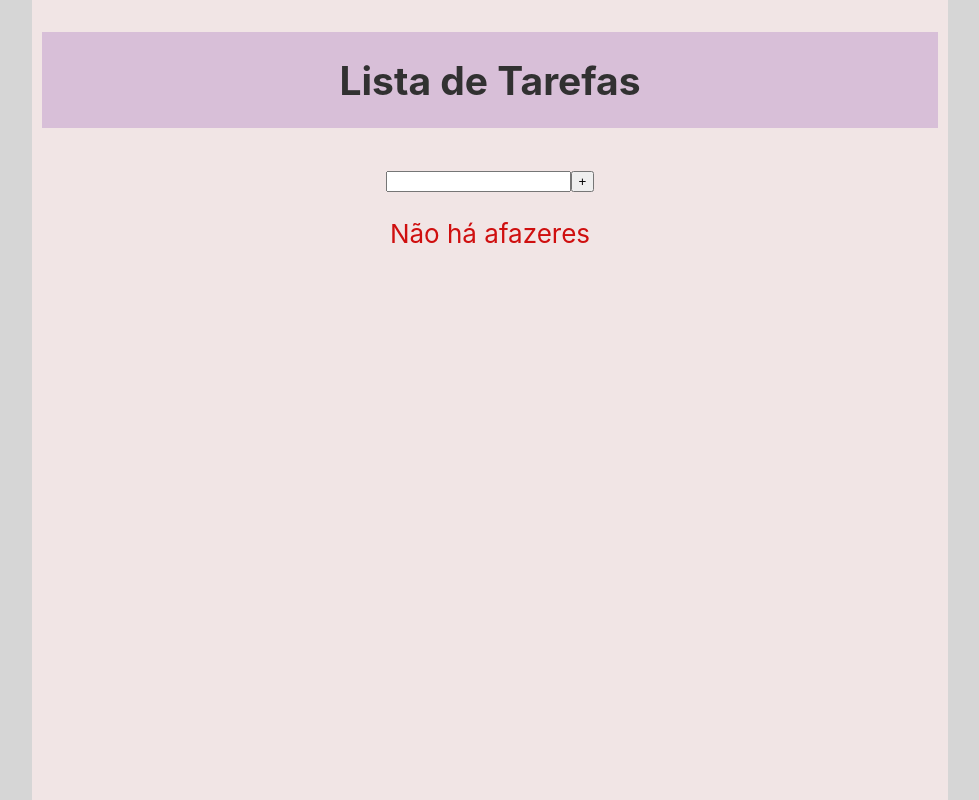
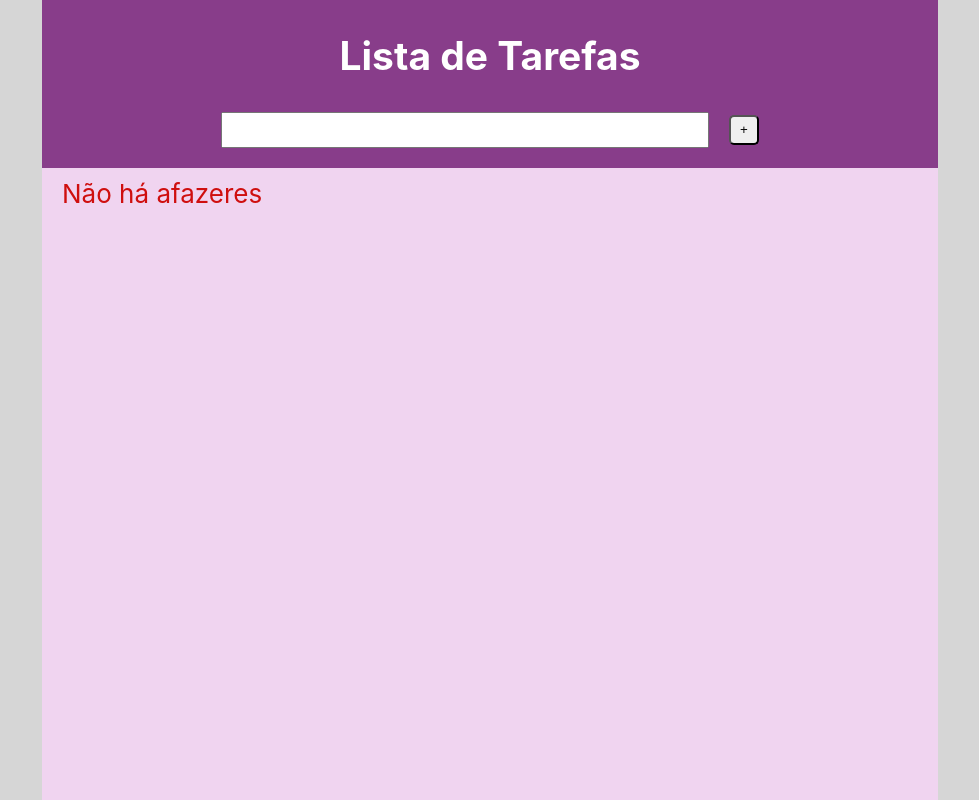
Before and after one commit to wellingtonsilva04/todoReact, a React (Create React App) app: page / in a window 1280 px wide. Shown: the whole page, without its empty margins (150-1129 px from the left). Built offline with nearby package versions, Linux system fonts and the light colour scheme.

Commit message:
refatorado o componente todolist e alterado o style da aplicação

```diff
--- a/src/App.css
+++ b/src/App.css
@@ -3,35 +3,75 @@
     min-height: 100vh;
     max-width: 70vw;
     display: flex;
-    padding-left: 10px;
-    padding-right: 10px;
-    align-items: center;
     flex-direction: column;
     font-size: calc(10px + 2vmin);
     background-color: rgb(241, 229, 229);
 }
 
-h2 {
-    display: flex;
-    flex: 1;
-    max-height: 12vh;
-    width: 100%;
-    align-items: center;
-    justify-content: center;
-    background-color: thistle;
-    color: rgb(49, 49, 49);
+/*Header container style*/
+
+.headerContainer {
+  display: flex;
+  flex-direction: column;
+  justify-content: center;
+  align-items: center;
+  background-color:  rgb(136, 61, 138);
+  padding-bottom: 20px;
 }
 
-p {
-    color: rgb(207, 15, 15);
+.headerContainer h2 {
+  max-height: 6vh;
+  text-align: center;
+  justify-content: center;
+  color: white
 }
 
-.containerList {
+.containerForm{
+  display: flex;
+  justify-content:center ;
+  align-items: center;
+  width: 60%;
+
+}
+.containerForm input{
+  flex: 1;
+  height: 30px;
+  margin-right: 20px;
+}
+.containerForm button{
+width: 30px;
+height: 30px;
+border-radius: 5px;
+}
+
+/*header style end*/
+
+
+.todoListContainer {
     display: flex;
-    width: 100%;
-    flex: 1;
-    margin-top: 20px;
-    background-color: rgb(248, 244, 248);
+    flex: 2;
     flex-direction: column;
-    color: rgb(49, 5, 50);
+    background-color: rgb(240, 212, 240);
+    padding-top: 10px;
 }
+
+.itemContainer{
+  display: flex;
+  justify-content: space-between;
+  align-items: center;
+  background-color: rgb(209, 171, 209);
+  margin-bottom: 10px;
+  padding-right: 10px;
+}
+
+.itemContainer p {
+  color: rgb(14, 13, 14);
+  padding: 5px 10px;
+
+}
+
+
+.textListEmply {
+  color: rgb(207, 15, 15);
+  padding-left: 20px;
+}
--- a/src/App.tsx
+++ b/src/App.tsx
@@ -4,6 +4,7 @@ import { Provider } from 'react-redux';
 import { PersistGate } from 'redux-persist/integration/react';
 import { store, persistor } from './store';
 import TodoList from './components/todoList';
+import HeaderComponent from './components/header';
 
 function App() {
   return (
@@ -12,7 +13,11 @@ function App() {
         loading={null}
         persistor={persistor}
       >
-        <TodoList />
+        <div className="App">
+          <HeaderComponent />
+          <TodoList />
+        </div>
+
       </PersistGate>
     </Provider>
   );
--- /dev/null
+++ b/src/components/header.tsx
@@ -0,0 +1,33 @@
+import React, { FormEvent, useRef, useState } from 'react';
+import { useDispatch } from 'react-redux';
+import { addTodo } from '../store/reducers/todos.reducer';
+
+function HeaderComponent() {
+  const [newTodoText, setNewTodoText] = useState('');
+  const dispatch = useDispatch();
+
+  const inputRef = useRef(null);
+  const handleSubmit = (event: FormEvent) => {
+    event.preventDefault();
+    if (newTodoText !== '') {
+      setNewTodoText('');
+      dispatch(addTodo(newTodoText));
+    }
+  };
+  return (
+    <div className="headerContainer">
+      <h2>Lista de Tarefas</h2>
+      <form onSubmit={handleSubmit} className="containerForm">
+        <input
+          type="text"
+          ref={inputRef}
+          onChange={(event) => setNewTodoText(event.target.value)}
+          value={newTodoText}
+        />
+        <button type="submit">+</button>
+      </form>
+    </div>
+  );
+}
+
+export default HeaderComponent;
--- a/src/components/todoItem.tsx
+++ b/src/components/todoItem.tsx
@@ -10,10 +10,10 @@ interface TodoItemProps {
 function TodoItem({ key, deleteHandler, todo }: TodoItemProps) {
   const { id } = todo;
   return (
-    <li key={key}>
-      {todo.description}
+    <div key={key} className="itemContainer">
+      <p className="textDescription">{todo.description}</p>
       <button type="button" onClick={() => deleteHandler(id)}>Excluir</button>
-    </li>
+    </div>
   );
 }
 export default TodoItem;
--- a/src/components/todoList.tsx
+++ b/src/components/todoList.tsx
@@ -1,26 +1,14 @@
-import React, { useState, useRef, FormEvent } from 'react';
+import React from 'react';
 import { useDispatch, useSelector } from 'react-redux';
-import { addTodo, deleteTodo } from '../store/reducers/todos.reducer';
+import { deleteTodo } from '../store/reducers/todos.reducer';
 import { TodoInter } from '../store/todo.model';
 import { RootReducer } from '../store/reducers';
 import TodoItem from './todoItem';
 
 function TodoList() {
-  const [newTodoText, setNewTodoText] = useState('');
-
-  const inputRef = useRef(null);
-
   const dispatch = useDispatch();
 
   const todos: TodoInter[] = useSelector((state: RootReducer) => state.todo.todos);
-
-  const handleSubmit = (event: FormEvent) => {
-    event.preventDefault();
-    if (newTodoText !== '') {
-      setNewTodoText('');
-      dispatch(addTodo(newTodoText));
-    }
-  };
 
   const handlerDeleteTodo = (id: number): void => {
     dispatch(deleteTodo(id));
@@ -29,32 +17,18 @@ function TodoList() {
   const rendeList = () => {
     if (todos.length > 0) {
       return (
-        <div className="containerList">
-          <ul>
-            {todos.map((item: TodoInter) => (
-              <TodoItem key={item.id} deleteHandler={handlerDeleteTodo} todo={item} />))}
-
-          </ul>
-        </div>
+        <ul>
+          {todos.map((item: TodoInter) => (
+            <TodoItem key={item.id} deleteHandler={handlerDeleteTodo} todo={item} />))}
+        </ul>
       );
     }
-    return <p>Não há afazeres</p>;
+    return <p className="textListEmply">Não há afazeres</p>;
   };
 
   return (
-    <div className="App">
-      <h2>Lista de Tarefas</h2>
-      <form onSubmit={handleSubmit}>
-        <input
-          type="text"
-          ref={inputRef}
-          onChange={(event) => setNewTodoText(event.target.value)}
-          value={newTodoText}
-        />
-        <button type="submit">+</button>
-      </form>
+    <div className="todoListContainer">
       {rendeList()}
-
     </div>
   );
 }
--- a/src/index.css
+++ b/src/index.css
@@ -13,3 +13,13 @@ code {
   font-family: source-code-pro, Menlo, Monaco, Consolas, "Courier New",
     monospace;
 }
+
+ul{
+list-style: none;
+margin: 0;
+padding: 0;
+}
+p{
+  margin: 0;
+  padding: 0;
+}
```
